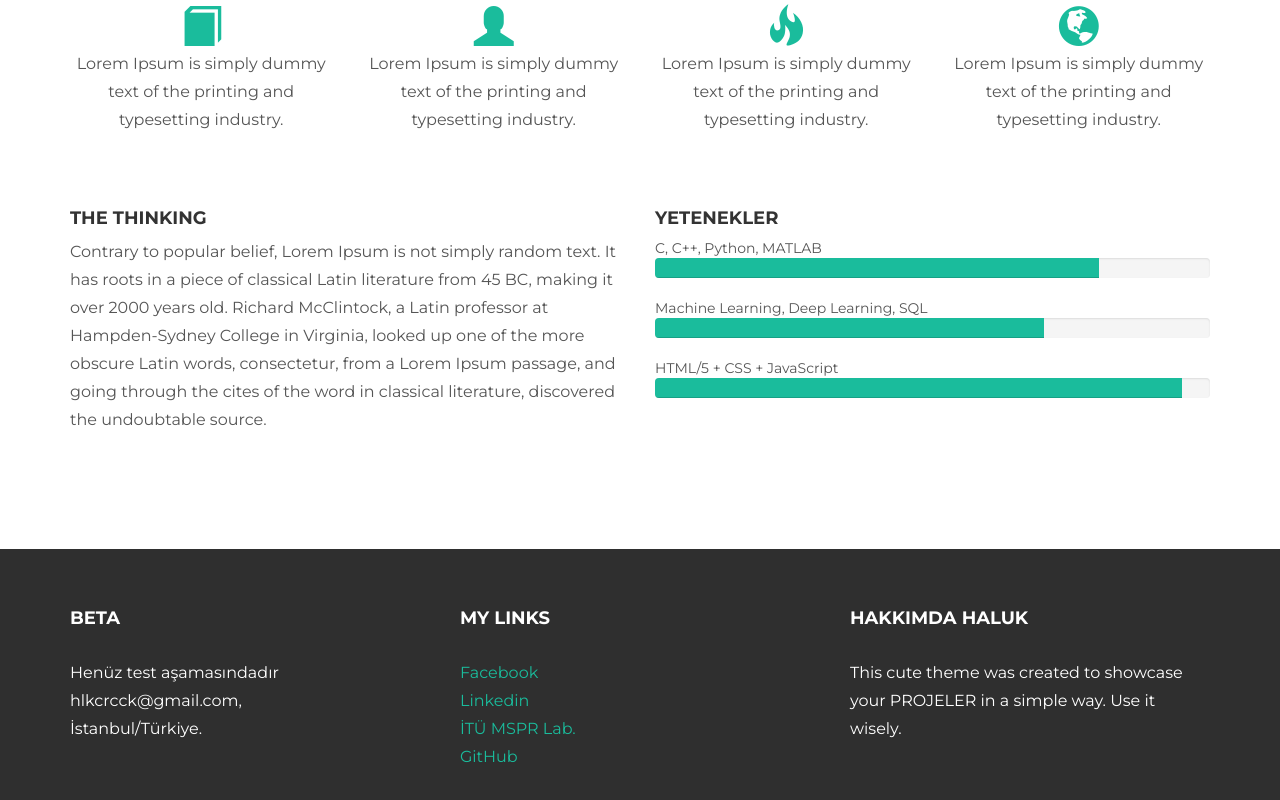
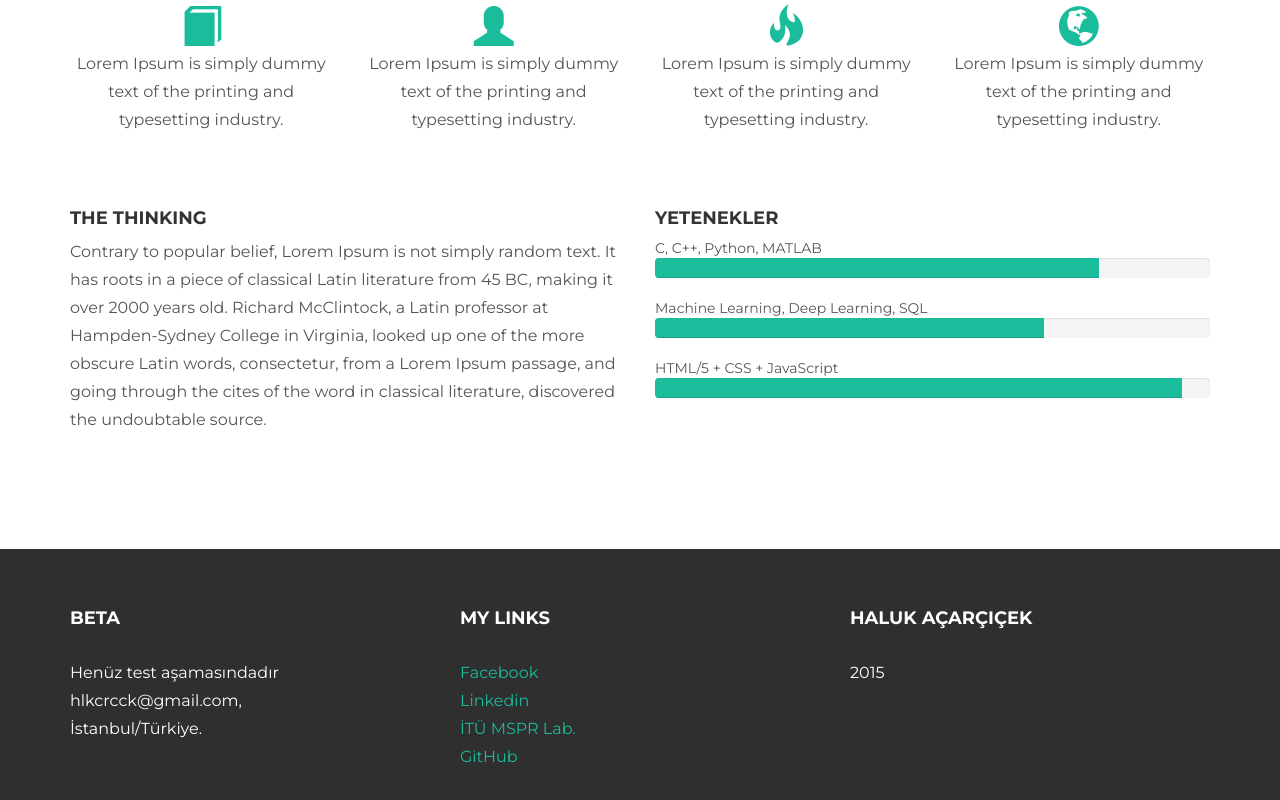
Before and after one commit to hlkcrcck/hlkcrcck.github.io, a plain HTML site: page about.html in a window 1280 px wide. Shown: the part 722-1522 px from the top of the page. Drawn offline with nearby package versions, Linux system fonts and the light colour scheme.

Commit message:
right bottom

```diff
--- a/about.html
+++ b/about.html
@@ -149,8 +149,8 @@
 				</div><!-- /col-lg-4 -->
 
 				<div class="col-lg-4">
-					<h4>Hakkımda Haluk</h4>
-					<p>This cute theme was created to showcase your PROJELER in a simple way. Use it wisely.</p>
+					<h4>Haluk Açarçiçek</h4>
+					<p>2015</p>
 				</div><!-- /col-lg-4 -->
 
 			</div>
```
Also changed, not shown: blog.html (+2 -2 lines), blog01.html (+2 -2 lines), contact.html (+2 -2 lines), index.html (+2 -2 lines), proje01.html (+2 -2 lines), projeler.html (+2 -2 lines), thanks.html (+2 -2 lines).
